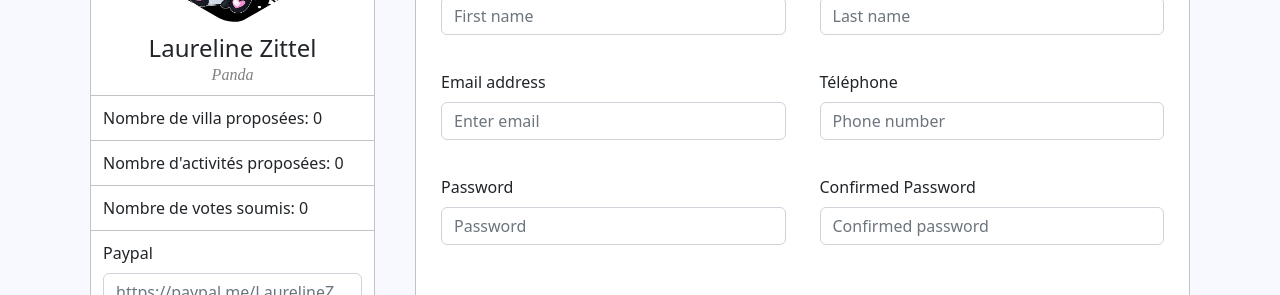
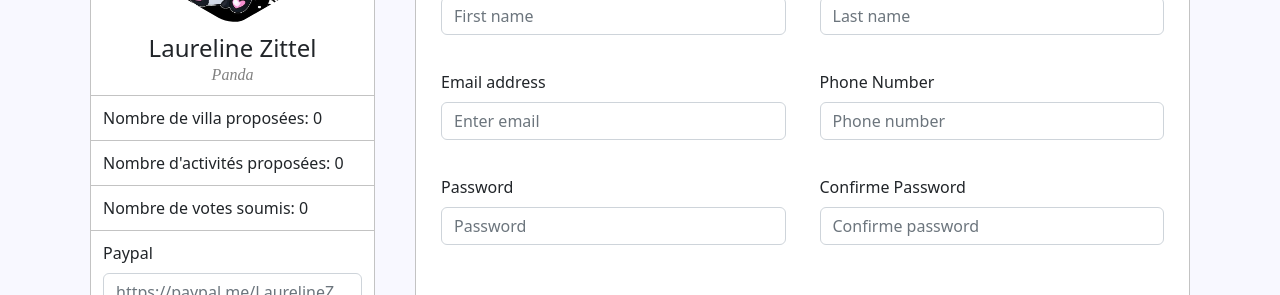
Before and after one commit to Loqui67/site-vacances, a React (Create React App) app in the folder client/: page /profil in a window 1280 px wide. Shown: the part 367-662 px from the top of the page. Built offline with nearby package versions, Linux system fonts and the light colour scheme.

Commit message:
improve profil and options villa

```diff
--- a/client/src/Components/Profil/ProfilTabsInfoPerso.tsx
+++ b/client/src/Components/Profil/ProfilTabsInfoPerso.tsx
@@ -30,7 +30,7 @@ function ProfilTabsInfoPerso() {
                 </Col>
                 <Col className="colonneInfoPerso">
                     <Form.Group controlId="formGroupPhone">
-                        <Form.Label>Téléphone</Form.Label>
+                        <Form.Label>Phone Number</Form.Label>
                         <Form.Control type="tel" placeholder="Phone number" />
                     </Form.Group>
                 </Col>
@@ -44,10 +44,10 @@ function ProfilTabsInfoPerso() {
                 </Col>
                 <Col className="colonneInfoPerso">
                     <Form.Group controlId="formGroupConfirmedPassword">
-                        <Form.Label>Confirmed Password</Form.Label>
+                        <Form.Label>Confirme Password</Form.Label>
                         <Form.Control
                             type="password"
-                            placeholder="Confirmed password"
+                            placeholder="Confirme password"
                         />
                     </Form.Group>
                 </Col>
--- a/client/src/Components/Profil/ProfilTabsOptionsVilla.tsx
+++ b/client/src/Components/Profil/ProfilTabsOptionsVilla.tsx
@@ -18,19 +18,19 @@ function ProfilTabsOptionsVilla() {
                             Prix maximum par personne pour la villa
                         </Form.Label>
                         <Col sm="auto">
-                            <label className="sliderBarMin">50</label>
+                            <label className="sliderBarMin">200</label>
                         </Col>
                         <Col>
                             <Slider
                                 className="sliderBarProfil"
-                                min={50}
-                                max={1000}
+                                min={200}
+                                max={600}
                                 value={value}
                                 onChange={setValue}
                             />
                         </Col>
                         <Col sm="auto">
-                            <label className="sliderBarMax">1000</label>
+                            <label className="sliderBarMax">600</label>
                         </Col>
                         <Col sm={2}>
                             <h4 className="sliderBarValue">{value}€ max</h4>
```
